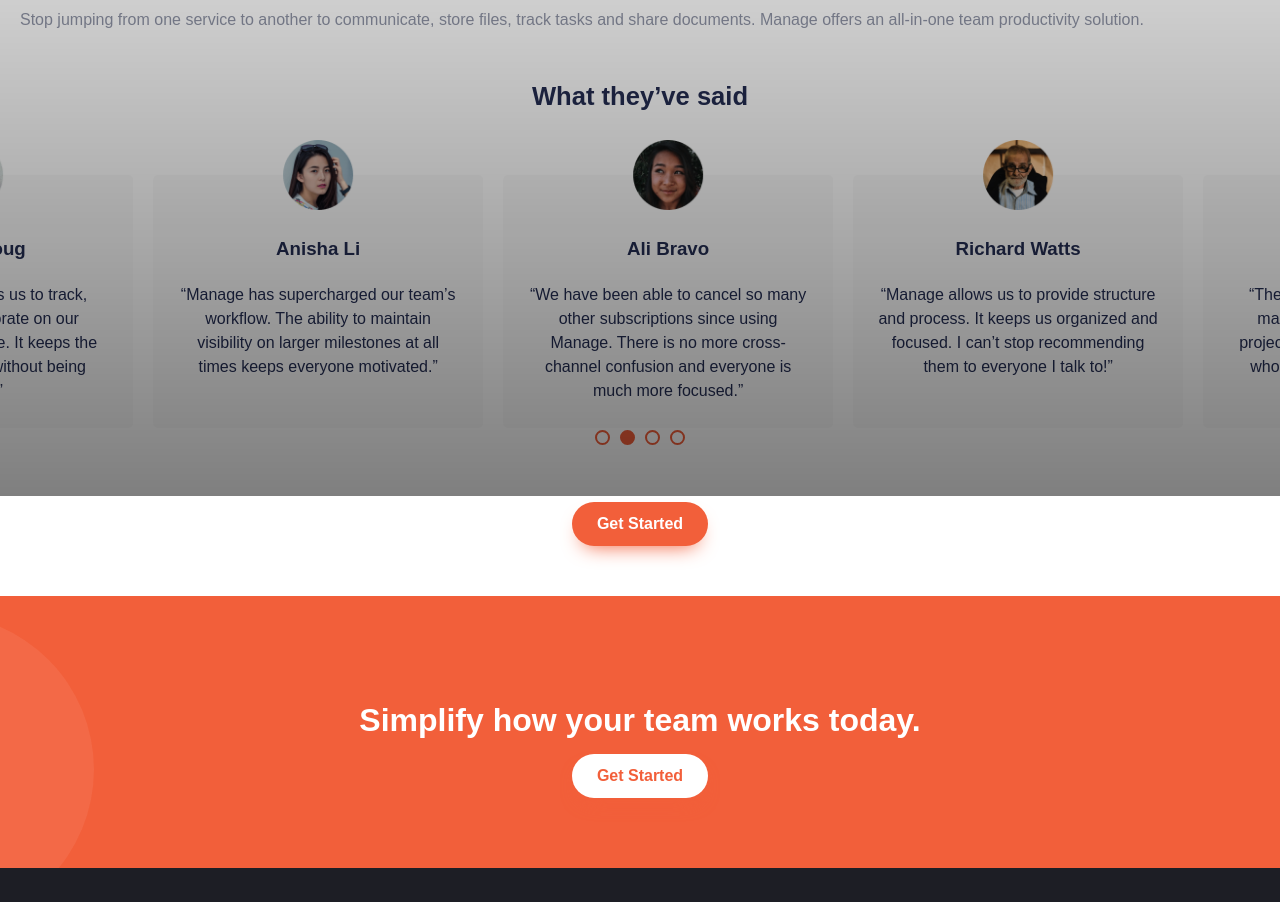
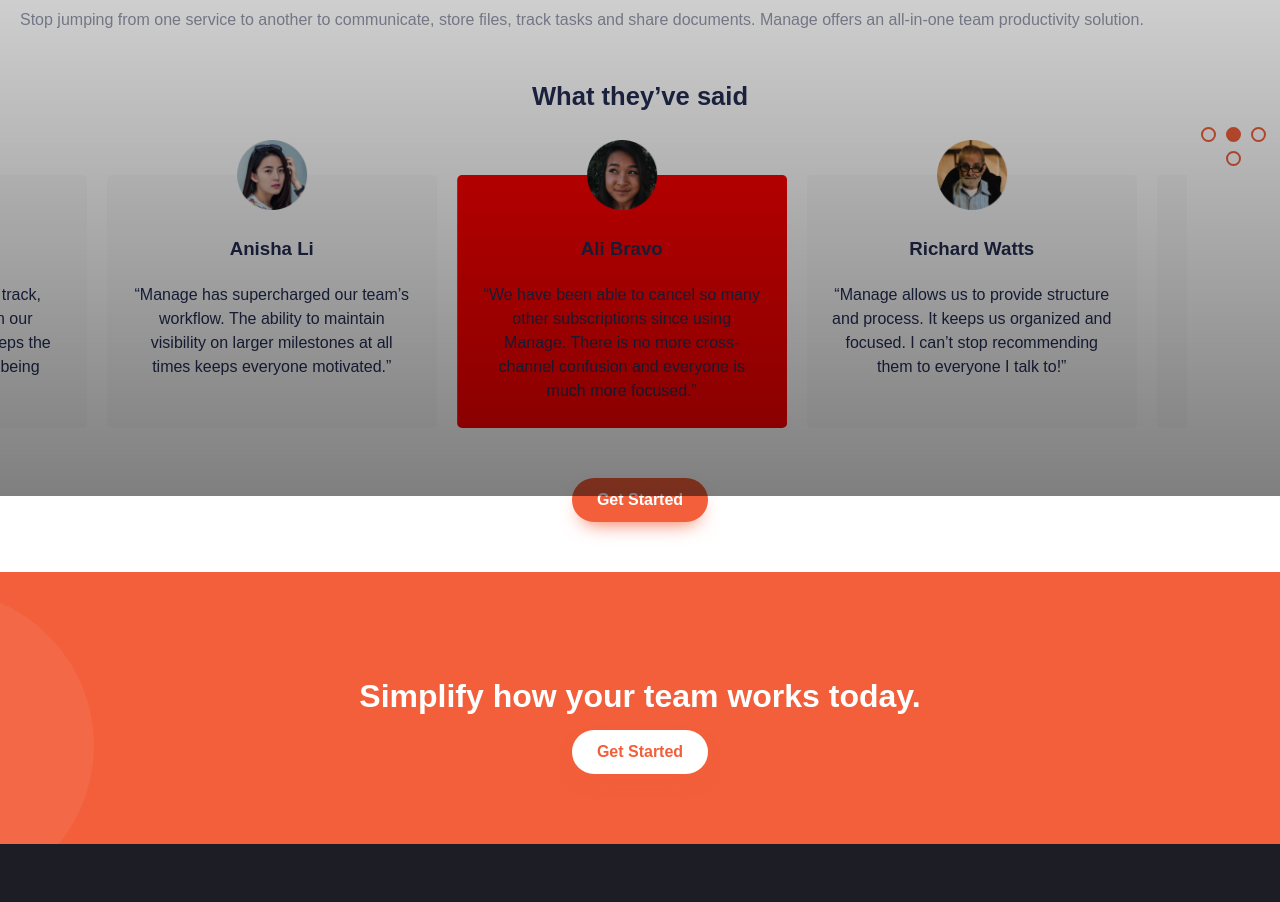
Before and after one commit to KrutonS/manage-landing-page, a React (Create React App) app: page / in a window 1280 px wide. Shown: the part 1104-2006 px from the top of the page. Built offline with nearby package versions, Linux system fonts and the light colour scheme; a web font is replaced by a local one.

Commit message:
slideshow more css rework

```diff
--- a/src/common/slideshow/slideshow.css
+++ b/src/common/slideshow/slideshow.css
@@ -1,10 +1,14 @@
 .slideshow {
   margin: 0 calc(-1 * var(--padding-horizontal-mobile)) 50px;
 /* background: red; */
+  display: flex;
+  justify-content: center;
 }
+.active{background-color: red;}
 .slideshow-mask {
   overflow: hidden;
   width: 100%;
+  max-width: 2500px;
 }
 .slideshow-container {
   display: flex;
```
